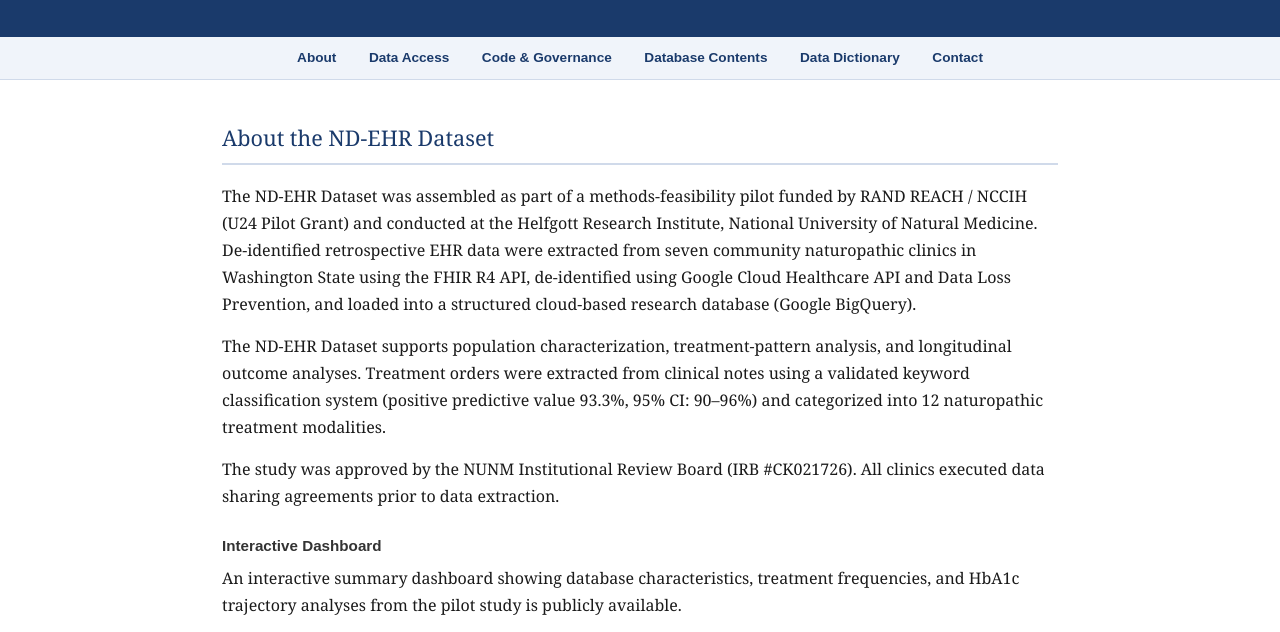
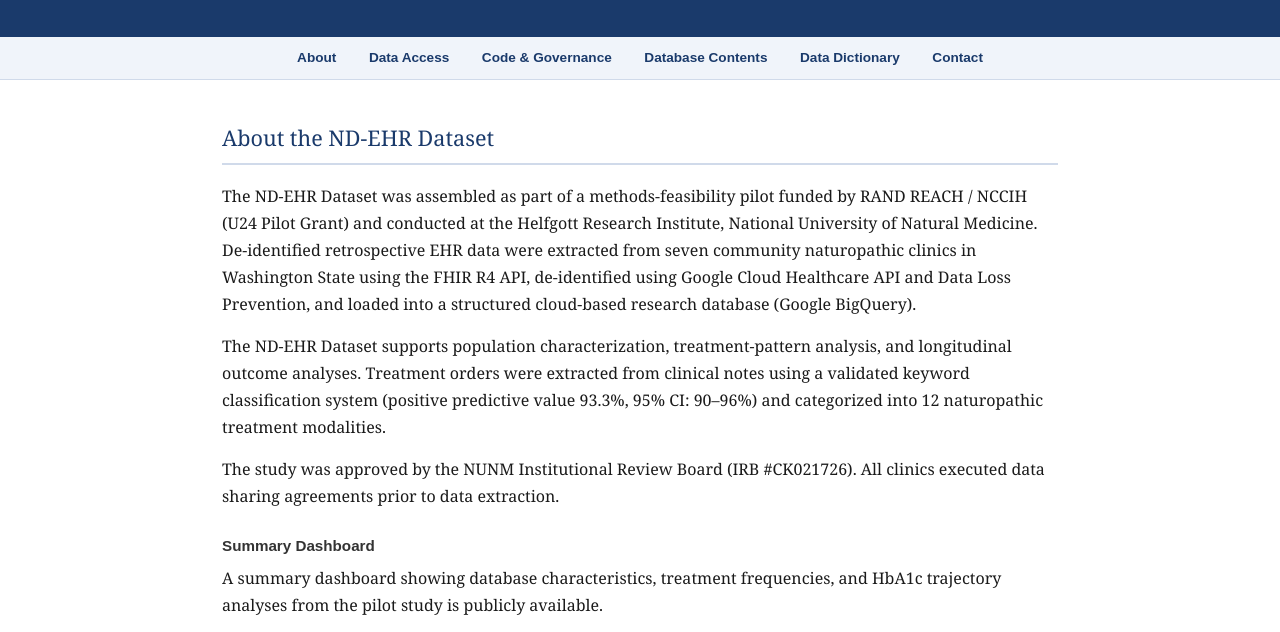
Before and after one commit to pkalnins/nd-ehr-dataset, a plain HTML site: page index.html in a window 1280 px wide. Shown: the part 287-919 px from the top of the page. Drawn offline with Linux system fonts and the light colour scheme.

Commit message:
Rename Interactive Dashboard to Summary Dashboard
The dashboard is a static generated page (hand-built inline SVG
charts, no JS/click interactivity), so "interactive" was inaccurate.

Co-Authored-By: Claude Sonnet 5 <noreply@anthropic.com>

```diff
--- a/index.html
+++ b/index.html
@@ -284,8 +284,8 @@
     <p>The ND-EHR Dataset supports population characterization, treatment-pattern analysis, and longitudinal outcome analyses. Treatment orders were extracted from clinical notes using a validated keyword classification system (positive predictive value 93.3%, 95% CI: 90–96%) and categorized into 12 naturopathic treatment modalities.</p>
     <p>The study was approved by the NUNM Institutional Review Board (IRB #CK021726). All clinics executed data sharing agreements prior to data extraction.</p>
 
-    <h3>Interactive Dashboard</h3>
-    <p>An interactive summary dashboard showing database characteristics, treatment frequencies, and HbA1c trajectory analyses from the pilot study is publicly available.</p>
+    <h3>Summary Dashboard</h3>
+    <p>A summary dashboard showing database characteristics, treatment frequencies, and HbA1c trajectory analyses from the pilot study is publicly available.</p>
     <div class="btn-row">
       <a class="btn btn-outline" href="https://pkalnins.github.io/nd-ehr-dashboard/" target="_blank">View Dashboard</a>
     </div>
```
